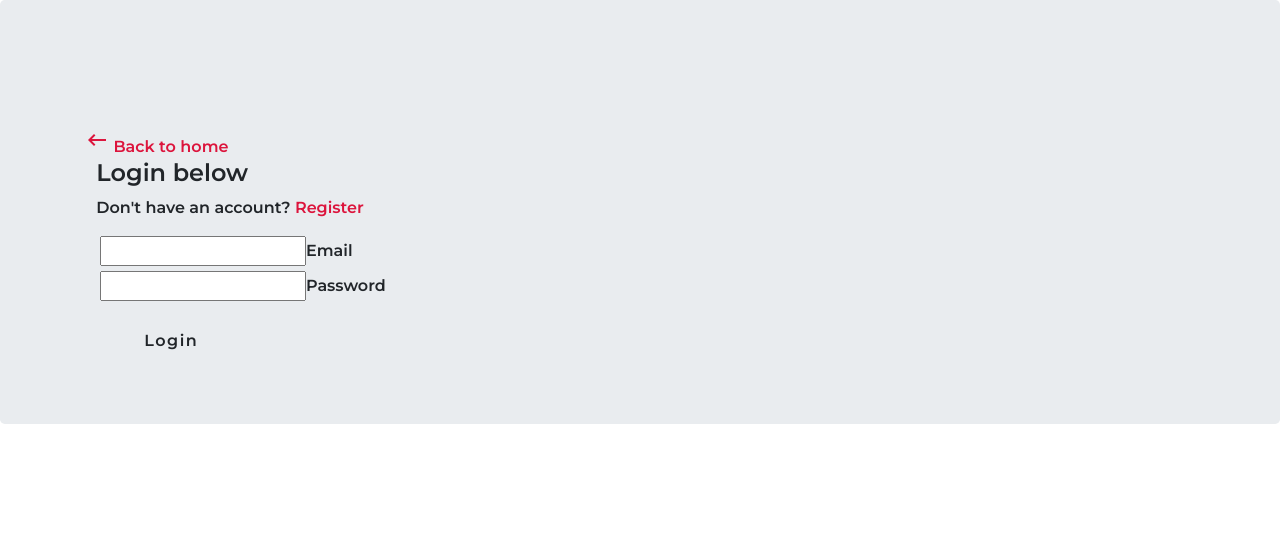
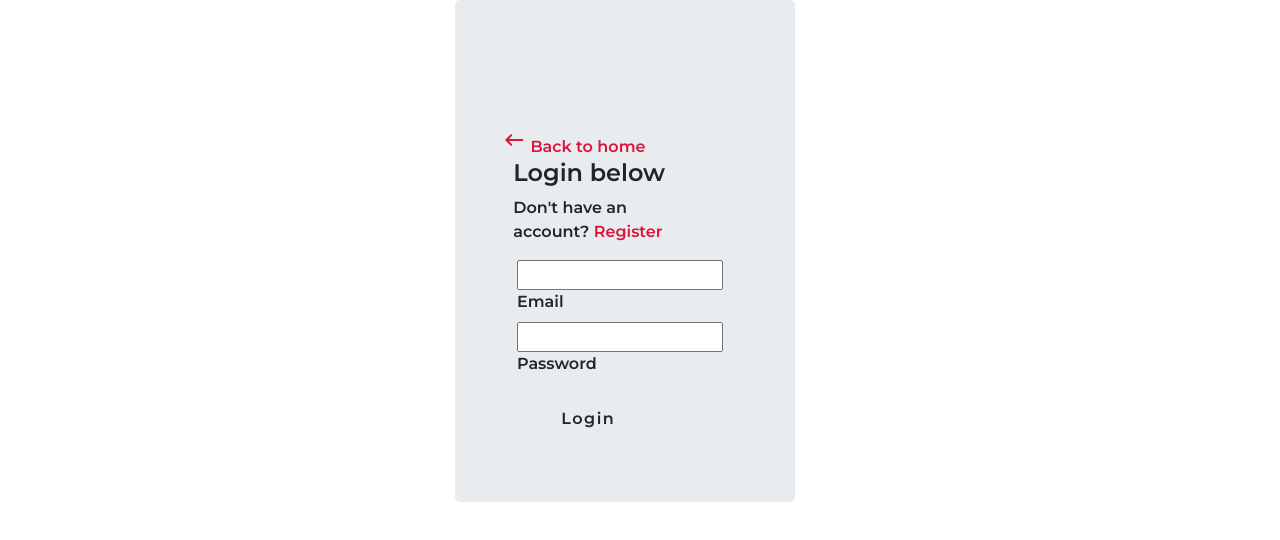
Before and after one commit to cheydolph/DC-Rock-Fitness-App, a React (Create React App) app in the folder client/: page /login in a window 1280 px wide. Shown: the top 540 px of the page. Built offline with nearby package versions, Linux system fonts and the light colour scheme; a web font is replaced by a local one.

Commit message:
centered login

```diff
--- a/client/src/components/auth/Login.jsx
+++ b/client/src/components/auth/Login.jsx
@@ -5,7 +5,7 @@ import { connect } from "react-redux";
 import { loginUser } from "../../actions/user.actions";
 import classnames from "classnames";
 
-import { Jumbotron } from 'react-bootstrap';
+import { Jumbotron, Container, Row, Col } from 'react-bootstrap';
 
 class Login extends Component {
   constructor() {
@@ -55,6 +55,10 @@ class Login extends Component {
   render() {
     const { errors } = this.state;
     return (
+      <Container>
+        <Row>
+          <Col></Col>
+          <Col>
             <Jumbotron>
               <div className="container">
                 <div style={{ marginTop: "4rem" }} className="row">
@@ -124,7 +128,10 @@ class Login extends Component {
                 </div>
               </div>
             </Jumbotron>
-
+          </Col>
+          <Col></Col>
+        </Row>
+      </Container>
     );
   }
 }
```
Lines whose indentation alone changed are shown as unchanged.
